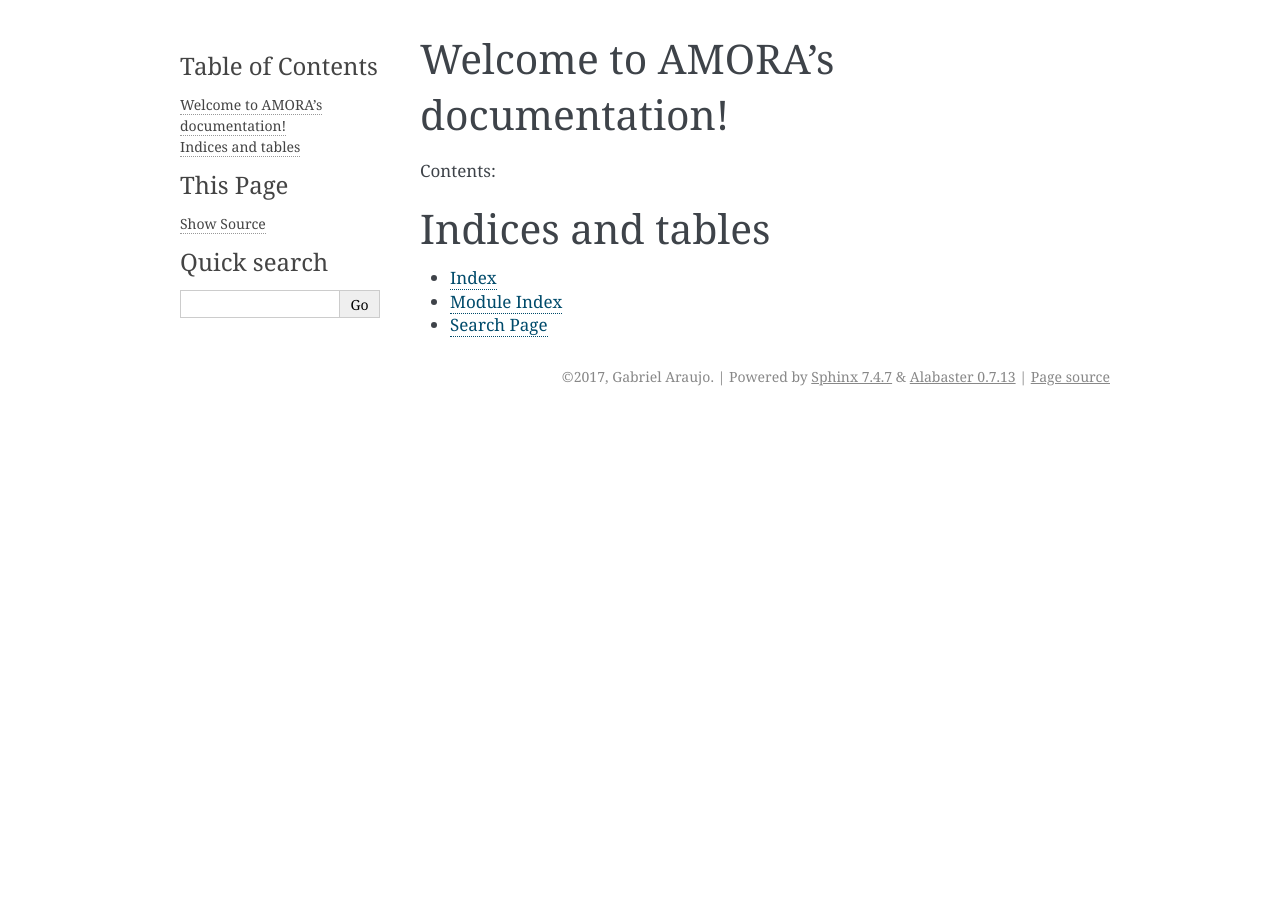
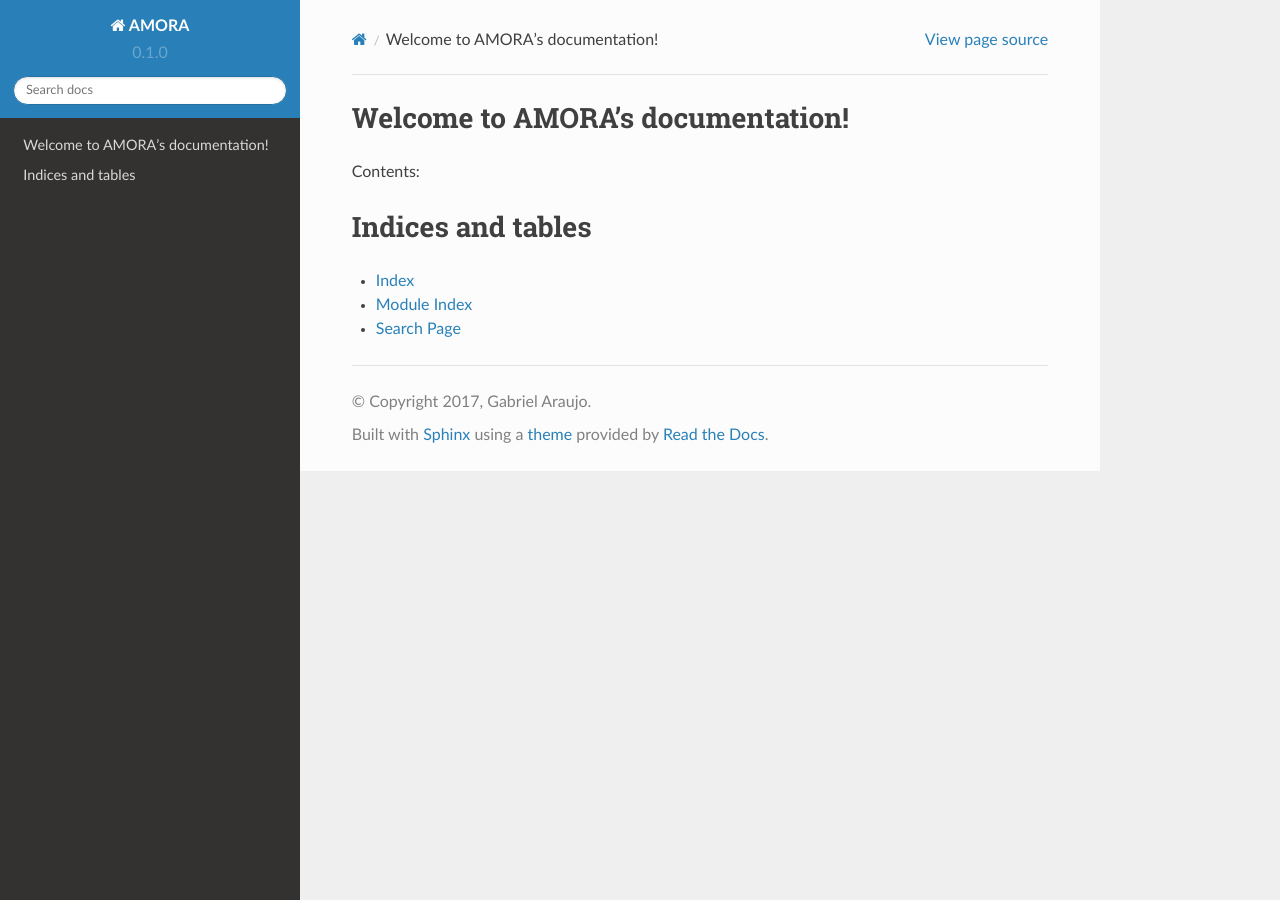
Before and after one commit to lara-unb/amora, a Sphinx documentation site: the page built from docs/source/index.rst, in a window 1280 px wide. Built offline with Sphinx 7.4.7 and the Read the Docs theme 2.0.0, drawn with Linux system fonts in a browser that asks for light colours; some of the changed lines change nothing that is shown.

Commit message:
Change theme

```diff
--- a/docs/source/conf.py
+++ b/docs/source/conf.py
@@ -38,14 +38,18 @@
     'sphinx.ext.ifconfig',
     'sphinx.ext.viewcode',
 ]
+from recommonmark.parser import CommonMarkParser
+
+source_parsers = {
+    '.md': CommonMarkParser,
+}
 
 # Add any paths that contain templates here, relative to this directory.
 templates_path = ['_templates']
 
 # The suffix(es) of source filenames.
 # You can specify multiple suffix as a list of string:
-# source_suffix = ['.rst', '.md']
-source_suffix = '.rst'
+source_suffix = ['.rst', '.md']
 
 # The encoding of source files.
 #source_encoding = 'utf-8-sig'
@@ -117,6 +121,14 @@
 # The theme to use for HTML and HTML Help pages.  See the documentation for
 # a list of builtin themes.
 html_theme = 'alabaster'
+
+# on_rtd is whether we are on readthedocs.org, this line of code grabbed from docs.readthedocs.org
+on_rtd = os.environ.get('READTHEDOCS', None) == 'True'
+
+if not on_rtd:  # only import and set the theme if we're building docs locally
+    import sphinx_rtd_theme
+    html_theme = 'sphinx_rtd_theme'
+    html_theme_path = [sphinx_rtd_theme.get_html_theme_path()]
 
 # Theme options are theme-specific and customize the look and feel of a theme
 # further.  For a list of options available for each theme, see the
```
